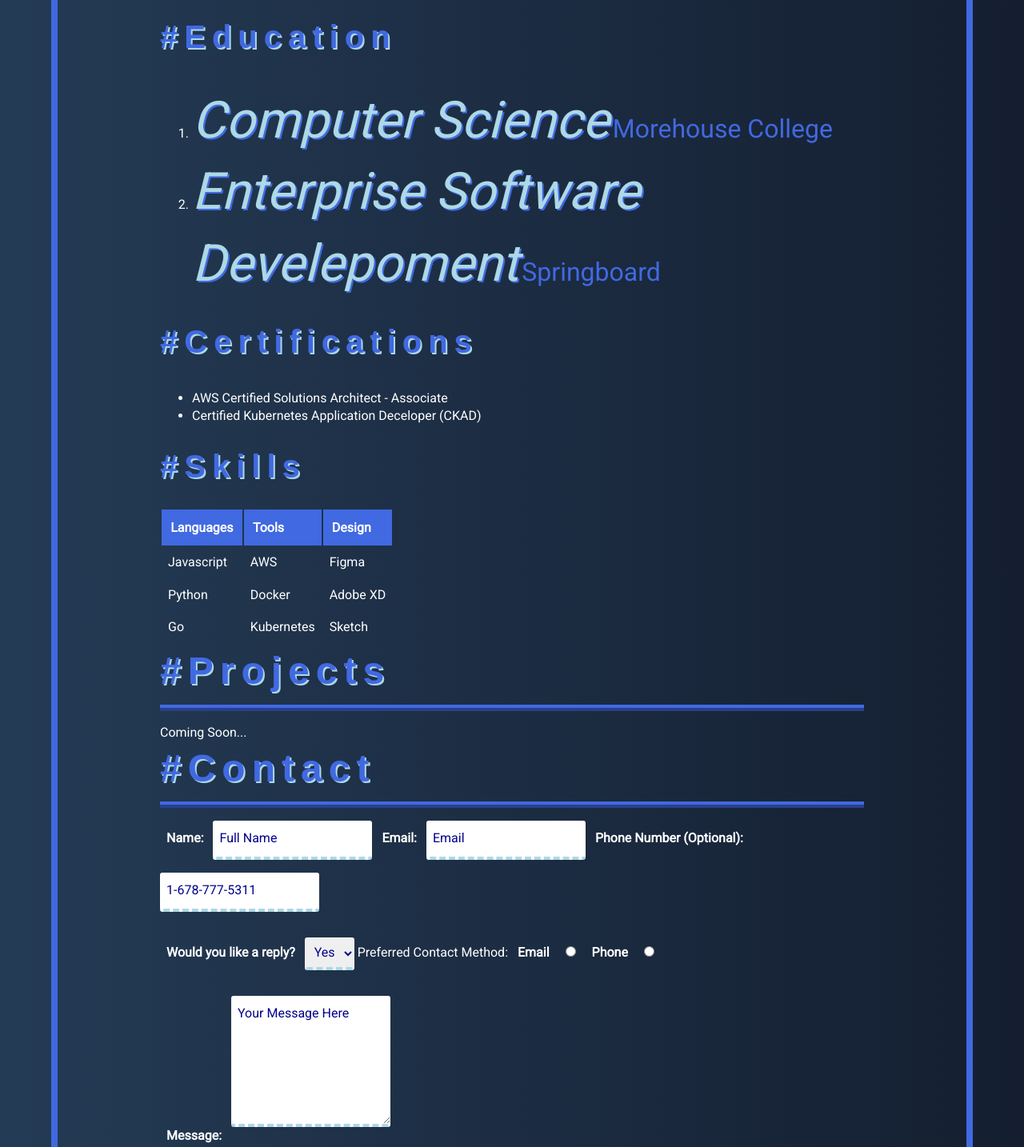
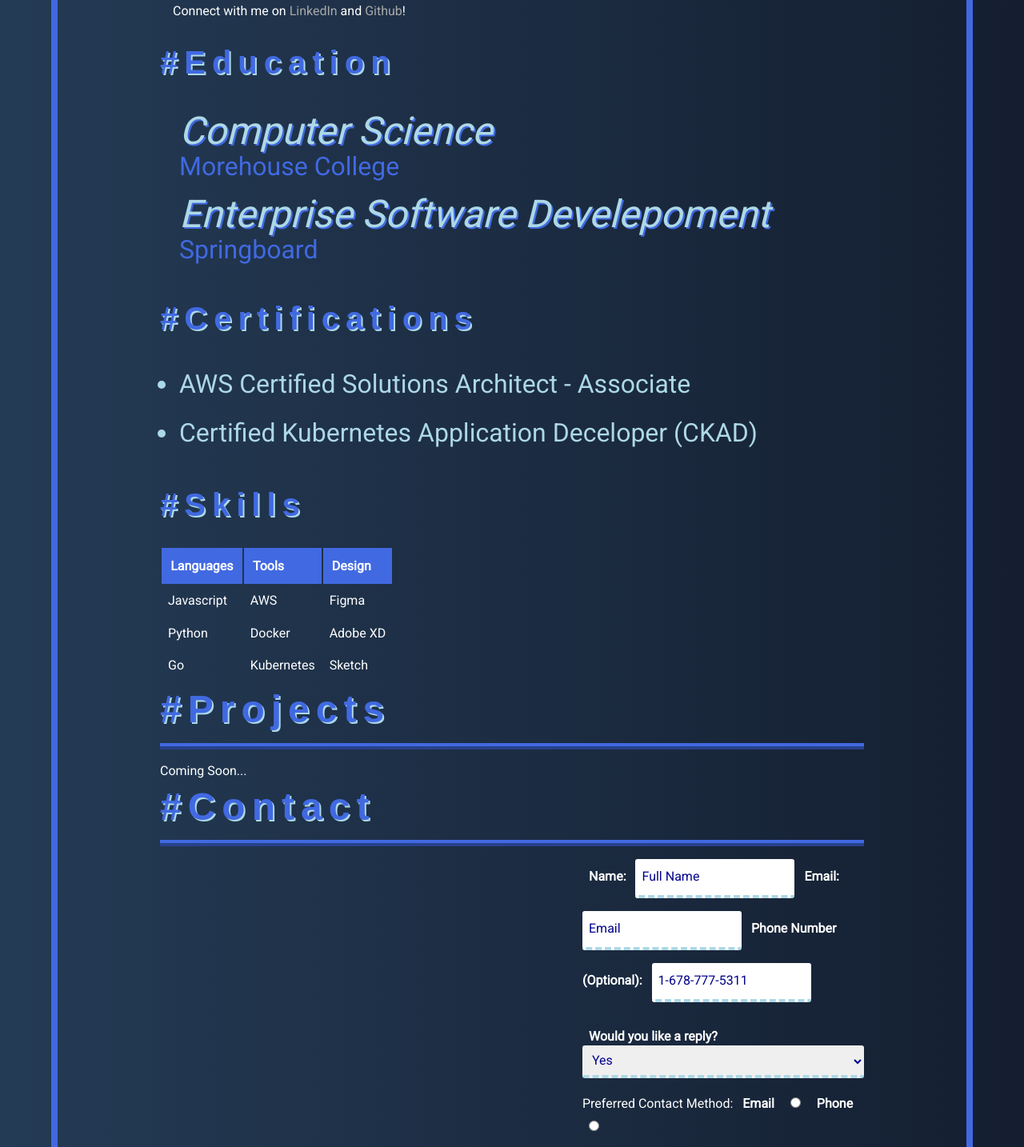
Before and after one commit to mkturner/eSDC-Project-1-Digital-CV, a plain HTML site: page index.html in a window 1280 px wide. Shown: the part 745-2179 px from the top of the page at 80% size. Drawn offline with Linux system fonts and the light colour scheme; a web font is replaced by a local one.

Commit message:
fix: element positioning and form styling
adds flexbox to fix element alignment issues in various sections,
and improves form styling for better ux. Some commonly reused values
are abstracted into css variables for maintainability.

```diff
--- a/assets/css/style.css
+++ b/assets/css/style.css
@@ -1,33 +1,18 @@
-/*
-1. **Integrating External Styles**: Use an external CSS file for your styles. [DONE]
-2. **Utilizing Colors**: Incorporate a consistent color palette that complements the overall theme. Use contrasting colors for text and background for readability. Differentiate link colors slightly from the regular text for distinction.
-3. **Styling Texts**: Enrich your textual content. At a minimum:
-    - Remove the default underline in anchor tags. [DONE]
-    - Give emphasis to headings by using text alignment, transformations, and other text styling properties. [DONE]
-    - Employ text shadows where appropriate to provide depth or prominence to specific textual elements.
-4. **Selecting the Font Family**: Opt for a typeface that aligns with the theme of your content. Ensure that the chosen font is legible and aesthetically pleasing. Ensure to have a fallback font in case the primary font fails to load. [DONE]
-5. **Selecting the Font Size**: Establish a visual hierarchy using varying font sizes. Headings should be distinguishable from body text and from each other based on their levels of importance. [DONE]
-6. **Using Comments**: Annotate your CSS with comments to clarify the intention behind specific styles or to provide context for future reference. This practice aids in maintaining the codebase and collaborating with others. [DONE]
-*/
-
-/*
-1. **Utilizing the Box Model**: Enrich your layout using classes as selectors. At a minimum:
-    - Use border-box in all elements. [DONE]
-    - Add margin, padding, and border to the body. Observe the behavior. [DONE]
-    - Make the profile picture rounded, and add a border. [DONE]
-    - Separate sections with margins to utilize collapsing margins. Also, use borders to space them apart. Observe the behavior.
-    - Apply padding below headers to provide spacing and ensure content doesn't feel cramped.
-    - Adjust form elements to capture the same look and feel.
-    - Remove outlines from form elements, ensuring a cleaner look.
-2. **Using Comments**: As before, annotate your CSS with comments for clarity and context.
-*/
-
 /* Import font for headings */
 @import url('https://fonts.googleapis.com/css2?family=Italiana&display=swap');
 
 
 /* Import font for rest of text */
 @import url('https://fonts.googleapis.com/css2?family=Roboto&display=swap');
+
+/* Abstract reused values to custom properties */
+:root {
+    --primary-color: royalblue;
+    --secondary-color: lightblue;
+    --accent-color: darkblue;
+    --text-color: white;
+    --visited-link-color: blueviolet;
+}
 
 /* CSS Reset */
 * {
@@ -47,12 +32,12 @@
     line-height: 1.4;
     margin: 4rem;
     padding: 8rem;
-    border: 0.5rem solid royalblue;
-    color: white;
+    border: 0.5rem solid var(--primary-color);
+    color: var(--text-color);
 }
 
 body * {
-    color: white;
+    color: var(--text-color);
 }
 
 /* Set background gradient */
@@ -75,10 +60,10 @@
 }
 
 a:visited {
-    color: blueviolet;
+    color: var(--visited-link-color);
 }
 a:hover {
-    color: royalblue;
+    color: var(--primary-color);
     text-decoration: underline;
 }
 
@@ -86,7 +71,7 @@
     width: 16rem;
     height: auto;
     border-radius: 50%;
-    border: 0.5rem solid royalblue;
+    border: 0.5rem solid var(--primary-color);
 }
 
 h1, h2, h3, h4, h5, h6 {
@@ -96,8 +81,8 @@
     letter-spacing: 0.5rem;
     padding-bottom: 0.5rem;
     margin-bottom: 1rem;
-    color: royalblue;
-    text-shadow: lightblue 2px 2px;
+    color: var(--primary-color);
+    text-shadow: var(--secondary-color) 2px 2px;
 }
 
 /* Add '#' symbol before each heading */
@@ -120,27 +105,50 @@
 }
 h2 {
     font-size: 3rem;
-    border-bottom: 0.5rem ridge royalblue;
+    border-bottom: 0.5rem ridge var(--primary-color);
 }
 h1 {
     font-size: 4rem;
 }
 
 ol, ul {
-    margin-left: 2rem;
+    margin-left: 1rem;
     margin-bottom: 1rem;
     padding: 0.5rem;
 }
 
-/* move image to left */
+/* move image to left by using flexbox & row-reverse */
 .hero {
     display: flex;
-    align-items: end;
+    flex-direction: row-reverse;
+    flex-wrap: wrap;
     justify-content: space-between;
+    margin-bottom: 2rem;
+}
+
+/* Move contact form to the right */
+#contact-form {
+    display: flex;
+    flex-direction: column;
+    align-items: flex-end; /* will push to right */
+}
+
+/* Give all direct child elements (rows) width so they don't stretch automatically */
+#contact-form > * {
+    width: 40%;
 }
 
 #photo {
     margin-right: 2rem;
+}
+
+/* style education list items */
+/* flex removes auto numbering (conflicts w/ display: list-item) */
+.education li {
+    display: flex;
+    flex-direction: column;
+    margin-bottom: 1rem;
+    line-height: 1.1;
 }
 
 .blurb {
@@ -160,22 +168,28 @@
 }
 
 .course {
-    font-size: 4rem;
-    color: lightblue;
-    text-shadow: royalblue 2px 2px;
+    font-size: 3rem;
+    color: var(--secondary-color);
+    text-shadow: var(--primary-color) 2px 2px;
 }
 
 .school {
     font-size: 2rem;
-    color: royalblue;
+    color: var(--primary-color);
+}
+
+.certification-item {
+    margin-bottom: 1rem;
+    font-size: 2rem;
+    color: var(--secondary-color);
 }
 
 /* table styles */
 thead td {
     padding : 0.7rem;
     font-weight: bold;
-    background-color: royalblue;
-    color: white;
+    background-color: var(--primary-color);
+    color: var(--text-color);
 }
 tbody td {
     padding: 0.5rem;
@@ -189,23 +203,25 @@
     font-size: 1rem;
     margin-bottom: 1rem;
     padding: 0.5rem;
-    border-bottom: 4px dashed lightblue;
+    border-bottom: 4px dashed var(--secondary-color);
     border-radius: 3px;
 }
-
+textarea, select, button {
+    width: 100%;
+}
 form div {
     margin-bottom: 1rem;
 }
 
 /* change color of user entered data */
 input, textarea, select {
-    color: darkblue;
+    color: var(--accent-color);
 }
 /* change color of radios and checkboxes */
 /* newer browsers only */
 /* https://caniuse.com/mdn-css_properties_accent-color */
 input[type="radio"], input[type="checkbox"] {
-    accent-color: darkblue;
+    accent-color: var(--accent-color);
     margin: 0.5rem; /* add margin to separate controls from label */
 }
 
@@ -223,8 +239,8 @@
 }
 
 form button {
-    background-color: royalblue;
-    color: white;
+    background-color: var(--primary-color);
+    color: var(--text-color);
     border: none;
     border-radius: 4px;
     cursor: pointer;
@@ -232,10 +248,10 @@
 
 /* Change placeholder text color */
 ::placeholder {
-  color: darkblue;
+  color: var(--accent-color);
   opacity: 1; /* Firefox */
 }
 
 ::-ms-input-placeholder { /* Edge 12 -18 */
-  color: darkblue;
+  color: var(--accent-color);
 }
```
